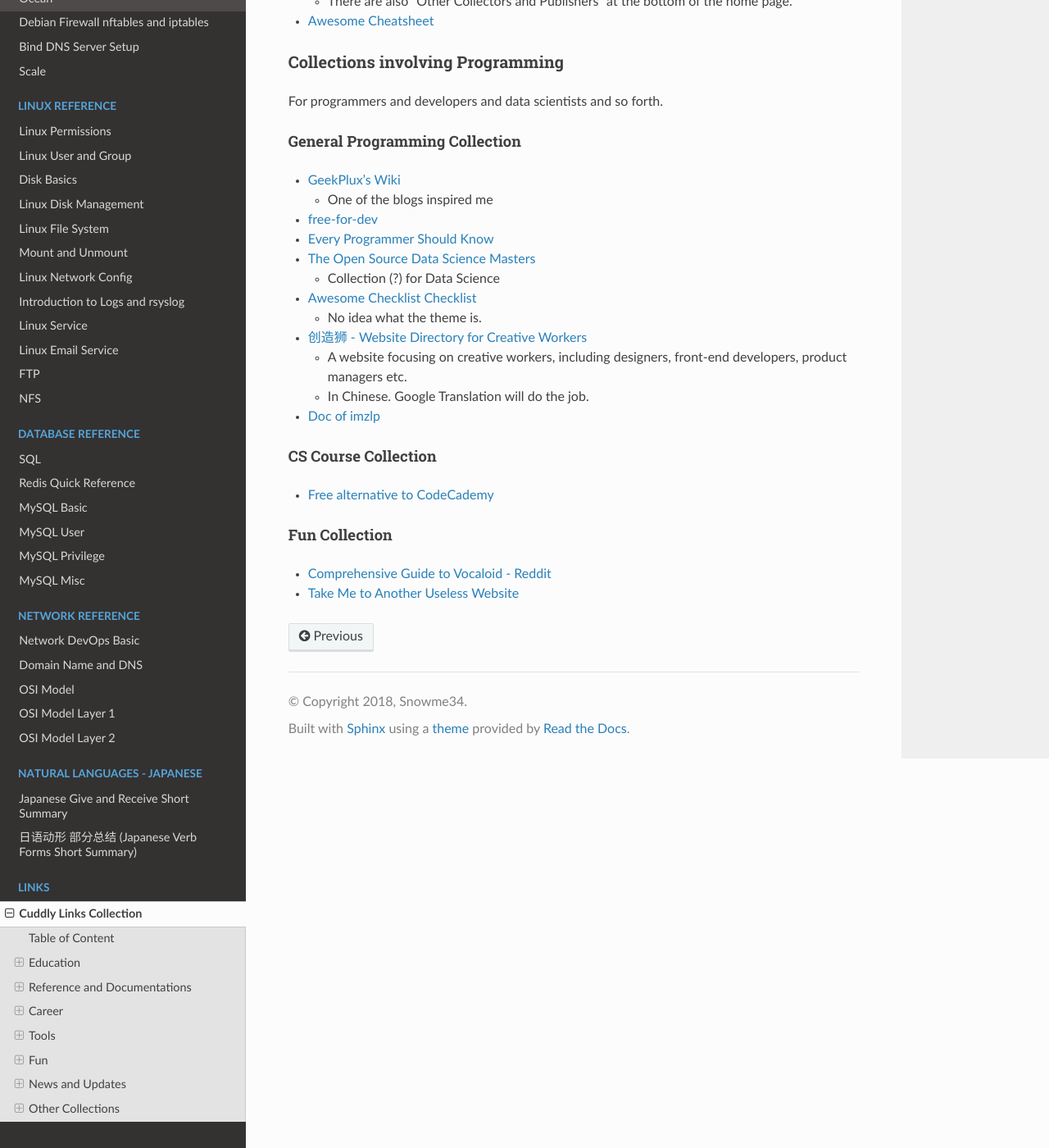
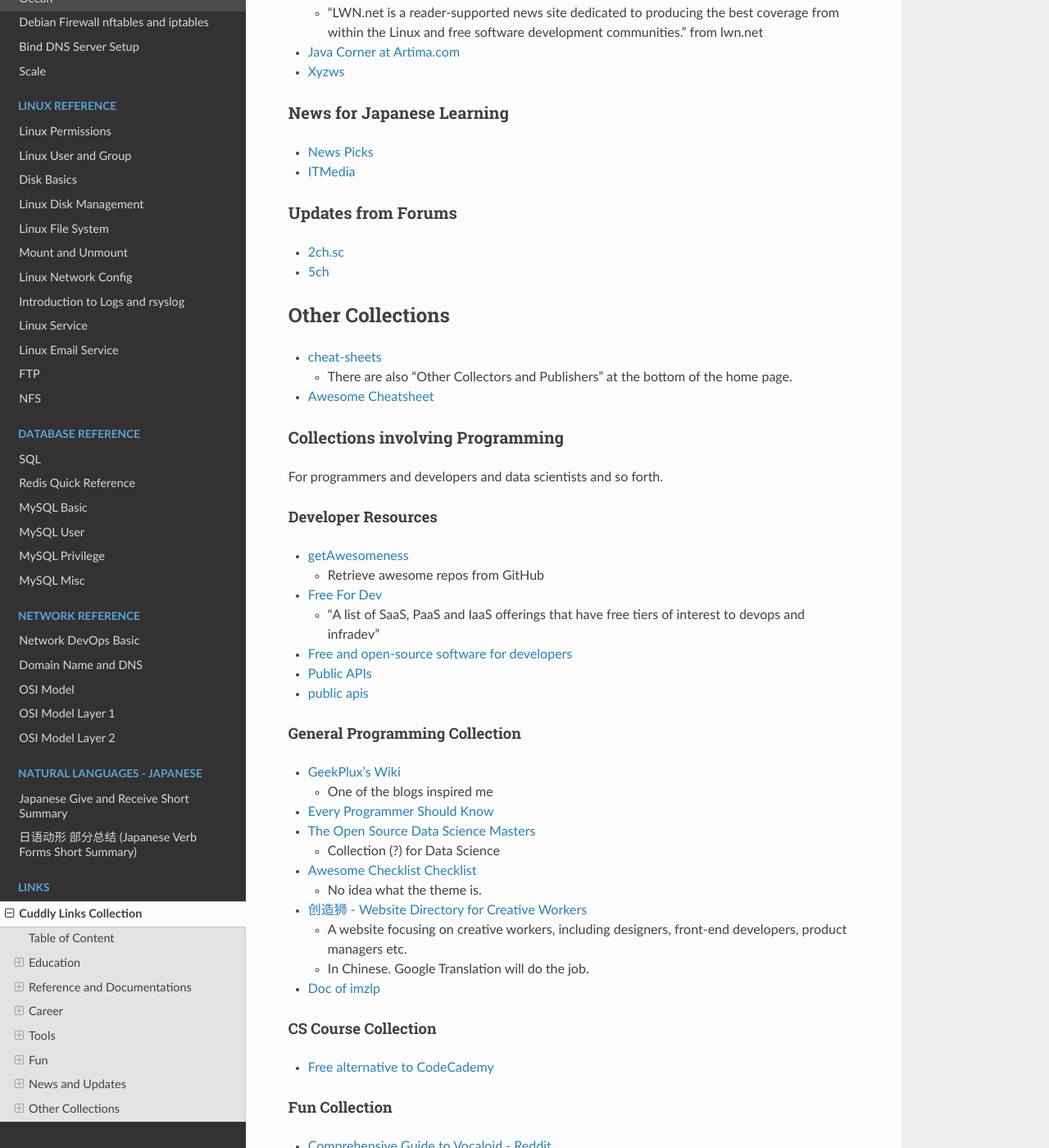
Before and after one commit to snowme34/snowme34.com, a Sphinx documentation site: the page built from docs/source/links/cuddly_links_collection.md, in a window 1280 px wide and 1400 px high, scrolled down 18003 px. Shown: the whole window at 82% size. Built offline with Sphinx 7.4.7 and the Read the Docs theme 2.0.0, drawn with Linux system fonts in a browser that asks for light colours; some of the changed text lies outside the part shown.

Commit message:
update links

```diff
--- a/cspell_dict_bash.txt
+++ b/cspell_dict_bash.txt
@@ -573,3 +573,9 @@
 herlihy
 
 SQLZOO
+
+devops
+infradev
+repos
+wireframe
+dbdiagram
--- a/docs/source/links/cuddly_links_collection.md
+++ b/docs/source/links/cuddly_links_collection.md
@@ -66,13 +66,14 @@
     - [Reference for Philosophy](#reference-for-philosophy)
     - [Reference for Privacy](#reference-for-privacy)
     - [Reference for ACGN](#reference-for-acgn)
+    - [Reference for Data Science](#reference-for-data-science)
     - [Other References](#other-references)
   - [Career](#career)
     - [Resume](#resume)
     - [Preparation](#preparation)
   - [Tools](#tools)
     - [Tools for Calculating](#tools-for-calculating)
-    - [Tools for Graphic Design](#tools-for-graphic-design)
+    - [Tools for Draw and Design](#tools-for-draw-and-design)
     - [Tools for Human Language Study](#tools-for-human-language-study)
     - [Tools for Programming](#tools-for-programming)
       - [CS Visualizers](#cs-visualizers)
@@ -100,6 +101,7 @@
     - [Updates from Forums](#updates-from-forums)
   - [Other Collections](#other-collections)
     - [Collections involving Programming](#collections-involving-programming)
+      - [Developer Resources](#developer-resources)
       - [General Programming Collection](#general-programming-collection)
       - [CS Course Collection](#cs-course-collection)
       - [Fun Collection](#fun-collection)
@@ -544,6 +546,10 @@
 
   * In Traditional Chinese.
 
+### Reference for Data Science
+
+* [ML Cheatsheet](https://ml-cheatsheet.readthedocs.io/)
+
 ### Other References
 
 * [A Modern Herbal](https://botanical.com/)
@@ -584,17 +590,30 @@
 
 * [Desmos](https://www.desmos.com/calculator)
 
-### Tools for Graphic Design
+### Tools for Draw and Design
+
+Draw and Chart
+
+* [draw.io](https://www.draw.io)
+* [Lucid chart](https://www.lucidchart.com/)
+  * not free
 
 Online Photoshop (in flash):
 
 * [Pixlr](https://pixlr.com/editor/)
 * [Toolpic](https://www.toolpic.com/)
 
-Prototyping Tools:
+Prototyping (Wire Frame) Tools:
 
 * [Figma](https://www.figma.com/)
 * [Moqups](https://moqups.com/)
+* [Adobe XD](https://www.adobe.com/products/xd.html)
+* [wireframe.cc](https://wireframe.cc/)
+
+DB Schema:
+
+* [Sql DBM](https://sqldbm.com/Home/)
+* [dbdiagram](https://dbdiagram.io/home)
 
 Others:
 
@@ -1017,13 +1036,27 @@
 
 For programmers and developers and data scientists and so forth.
 
+#### Developer Resources
+
+* [getAwesomeness](https://getawesomeness.herokuapp.com/)
+
+  * Retrieve awesome repos from GitHub
+
+* [Free For Dev](https://free-for.dev/)
+
+  * "A list of SaaS, PaaS and IaaS offerings that have free tiers of interest to devops and infradev"
+
+* [Free and open-source software for developers](https://github.com/tvvocold/FOSS-for-Dev)
+
+* [Public APIs](https://github.com/n0shake/Public-APIs)
+
+* [public apis](https://github.com/toddmotto/public-apis)
+
 #### General Programming Collection
 
 * [GeekPlux's Wiki](https://wiki.geekplux.com/)
 
   * One of the blogs inspired me
-
-* [free-for-dev](https://github.com/ripienaar/free-for-dev/blob/master/README.md)
 
 * [Every Programmer Should Know](https://github.com/mtdvio/every-programmer-should-know)
 
```
Also changed, not shown: other parts of docs/source/links/cuddly_links_collection.md (+1 -1 lines).
